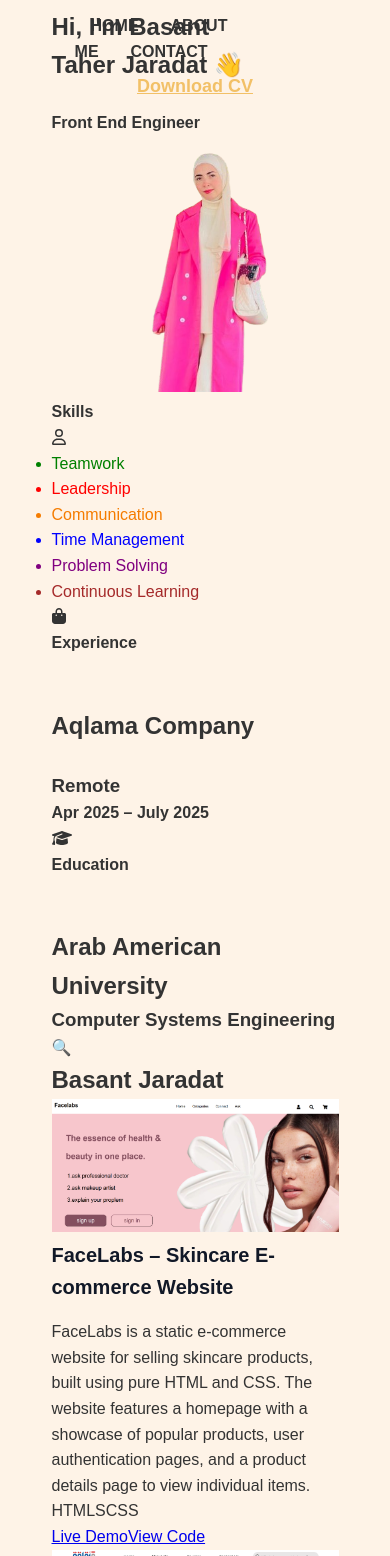
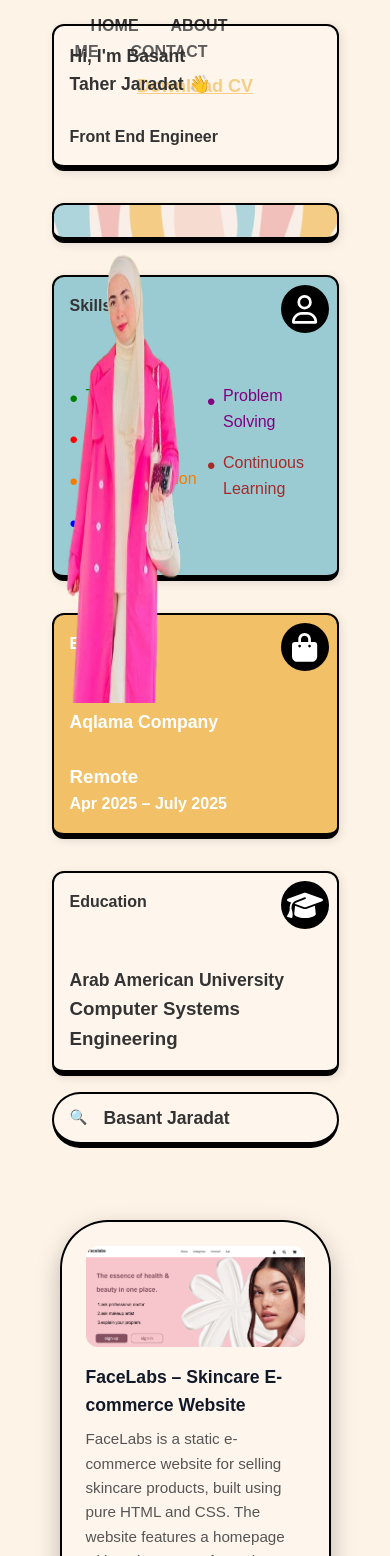
Before and after one commit to basantjaradat/Portfolio, a Next.js app: page / in a window 390 px wide. Shown: the part 112-1668 px from the top of the page. Built offline with nearby package versions, Linux system fonts and the light colour scheme.

Commit message:
Update home.css

```diff
--- a/src/styles/home.css
+++ b/src/styles/home.css
@@ -1,24 +1,281 @@
+* {
+    box-sizing: border-box;
+    margin: 0;
+    padding: 0;
+    font-family: 'Nunito', sans-serif;
+}
+
 body {
     background: #fef3e7;
     padding: 2rem;
     color: #333;
-    max-width: 90vw;
-    margin: 0 auto;
 }
 
-/* Profile container grid */
-.profile-container {
+.container {
+    display: flex;
+    flex-wrap: wrap;
+    gap: 1rem;
+    justify-content: center;
+}
+
+.hi-card {
+    background-color: rgba(255, 255, 255, 0.2);
+    border-radius: 12px;
+    box-shadow: 2px 2px 10px rgba(0, 0, 0, 0.1);
+    border: 2px solid black;
+    padding: 1.5rem;
+    width: 24rem;
+    height: 11.5rem;
+    border-bottom: 6px solid black;
+    text-align: left;
+    transition: transform 0.3s ease, box-shadow 0.3s ease;
+    margin-left: 1rem;
+}
+
+.hi-card:hover {
+    transform: translateY(-8px);
+    box-shadow: 4px 6px 20px rgba(0, 0, 0, 0.35);
+}
+
+.profile-card {
+    position: relative;
+    background-color: rgba(255, 255, 255, 0.2);
+    border-radius: 12px;
+    box-shadow: 2px 2px 10px rgba(0, 0, 0, 0.1);
+    border: 2px solid black;
+    border-bottom: 6px solid black;
+    padding: 1.5rem;
+    width: 29rem;
+    height: 32rem;
+    text-align: center;
+    transition: transform 0.3s ease, box-shadow 0.3s ease;
+    margin-left: 1.3rem;
+    z-index: 1;
+    background-image: url("/images/download.jpg");
+    background-size: cover;
+    background-position: center;
+    background-blend-mode: overlay;
+}
+
+.heart-icon {
+    position: absolute;
+    top: 0.5rem;
+    right: 0.5rem;
+    background-color: black;
+    color: #fff;
+    font-size: 1.8rem;
+    width: 3rem;
+    height: 3rem;
+    border-radius: 50%;
+    display: flex;
+    align-items: center;
+    justify-content: center;
+    cursor: pointer;
+    transition: color 0.3s ease;
+}
+
+.profile-card:hover {
+    transform: translateY(-8px);
+    box-shadow: 4px 6px 20px rgba(0, 0, 0, 0.35);
+}
+
+.profile-img {
+    width: 100%;
+    height: 30rem;
+    background-color: rgba(255, 255, 255, 0.0);
+    border-radius: 12px;
+    margin-bottom: 1rem;
+    position: absolute;
+    margin-top: 0.1rem;
+    margin-left: -14.2rem;
+    z-index: 0;
+}
+
+.skills-card {
+    position: relative;
+    background-color: #9ACBD2;
+    border-radius: 12px;
+    box-shadow: 2px 2px 10px rgba(0, 0, 0, 0.1);
+    border: 2px solid black;
+    border-bottom: 6px solid black;
+    padding: 1.5rem;
+    width: 24rem;
+    height: 15rem;
+    text-align: left;
+    transition: transform 0.3s ease, box-shadow 0.3s ease;
+    margin-left: 1.3rem;
+}
+
+.skills-card:hover {
+    transform: translateY(-5px);
+    box-shadow: 0 12px 28px rgba(0, 0, 0, 0.15);
+}
+
+.skills-header {
+    display: flex;
+    justify-content: space-between;
+    align-items: center;
+    margin-bottom: 1.5rem;
+}
+
+.skills-icon {
+    position: absolute;
+    top: 0.5rem;
+    right: 0.5rem;
+    background-color: black;
+    color: #fff;
+    font-size: 1.8rem;
+    width: 3rem;
+    height: 3rem;
+    border-radius: 50%;
+    display: flex;
+    align-items: center;
+    justify-content: center;
+    cursor: pointer;
+    transition: color 0.3s ease;
+}
+
+.skills-list {
+    list-style: none;
+    padding: 0;
+    margin: 0;
+    column-count: 2;
+    column-gap: 1.5rem;
+    font-size: 1rem;
+    margin-top: 4rem;
+}
+
+.skills-list li {
+    margin-bottom: 1rem;
+    position: relative;
+    padding-left: 1rem;
+}
+
+.skills-list li::before {
+    content: '•';
+    position: absolute;
+    left: 0;
+    font-size: 1.5rem;
+    top: -0.2rem;
+}
+
+.exp-card {
+    position: relative;
+    background-color: #F2C067;
+    border-radius: 12px;
+    box-shadow: 2px 2px 10px rgba(0, 0, 0, 0.1);
+    border: 2px solid black;
+    border-bottom: 6px solid black;
+    padding: 1.5rem;
+    width: 24rem;
+    height: 15rem;
+    text-align: left;
+    transition: transform 0.3s ease, box-shadow 0.3s ease;
+    margin-right: 31rem;
+    margin-top: -16.3rem;
+    margin-left: 1rem;
+    color: #fff;
+}
+
+.bag-icon {
+    position: absolute;
+    top: 0.5rem;
+    right: 0.5rem;
+    background-color: black;
+    color: #fff;
+    font-size: 1.8rem;
+    width: 3rem;
+    height: 3rem;
+    border-radius: 50%;
+    display: flex;
+    align-items: center;
+    justify-content: center;
+    cursor: pointer;
+    transition: color 0.3s ease;
+}
+
+.exp-card:hover {
+    transform: translateY(-8px);
+    box-shadow: 4px 6px 20px rgba(0, 0, 0, 0.35);
+}
+
+.ed-card {
+    position: relative;
+    background-color: rgba(255, 255, 255, 0.2);
+    border-radius: 12px;
+    box-shadow: 2px 2px 10px rgba(0, 0, 0, 0.1);
+    border: 2px solid black;
+    border-bottom: 6px solid black;
+    padding: 1.5rem;
+    width: 24rem;
+    height: 15rem;
+    text-align: left;
+    transition: transform 0.3s ease, box-shadow 0.3s ease;
+    margin-left: 2.5rem;
+    margin-top: -16rem;
+}
+
+.cap-icon {
+    position: absolute;
+    top: 0.5rem;
+    right: 0.5rem;
+    background-color: black;
+    color: #fff;
+    font-size: 1.8rem;
+    width: 3rem;
+    height: 3rem;
+    border-radius: 50%;
+    display: flex;
+    align-items: center;
+    justify-content: center;
+    cursor: pointer;
+    transition: color 0.3s ease;
+}
+
+.ed-card:hover {
+    transform: translateY(-8px);
+    box-shadow: 4px 6px 20px rgba(0, 0, 0, 0.35);
+}
+
+.search-box {
+    display: flex;
+    justify-content: space-between;
+    align-items: center;
+    margin-bottom: 2rem;
+    font-weight: bold;
+    background-color: rgba(255, 255, 255, 0.2);
+    border: 2px solid black;
+    border-bottom: 6px solid black;
+    border-radius: 3rem;
+    padding: 0.5rem 1rem;
+    max-width: 20rem;
+    height: 3.5rem;
+    margin-left: 37rem;
+    margin-top: 1rem;
+    margin-bottom: 4rem;
+}
+
+.search-box h1 {
+    border: none;
+    background: none;
+    margin-left: 1rem;
+    width: 100%;
+}
+
+.search-box input:focus {
+    outline: none;
+}
+
+.project-section {
     display: grid;
     grid-template-columns: repeat(auto-fit, minmax(15rem, 1fr));
     gap: 2rem;
     padding: 2rem;
-    margin-left: 4rem;
+    margin-left: 6rem;
     margin-bottom: 4rem;
 }
 
-/* About and Education/Experience sections */
-.about-section,
-.edu-exp-section {
+.project-card {
     background-color: rgba(255, 255, 255, 0.2);
     padding: 1.5rem;
     box-shadow: 0 10px 25px rgba(0, 0, 0, 0.25);
@@ -32,83 +289,78 @@ body {
     width: 35rem;
 }
 
-.about-section:hover,
-.edu-exp-section:hover {
+.project-card:hover {
     transform: translateY(-5px);
 }
 
-h2 {
-    font-size: 1.5rem;
+.project-image {
+    width: 100%;
+    height: 18rem;
+    object-fit: contain;
+    border-radius: 12px;
     margin-bottom: 1rem;
+}
+
+.project-title {
+    font-size: 1.25rem;
+    font-weight: bold;
+    margin-bottom: 0.5rem;
     color: #111827;
 }
 
-.about-text {
-    color: #4b5563;
-    margin-bottom: 2rem;
+.project-description {
+    font-size: 0.95rem;
+    color: #555;
+    margin-bottom: 1rem;
 }
 
-.skills-grid {
-    display: flex;
-    flex-wrap: wrap;
-    gap: 1rem;
-}
-
-.skills-box {
-    flex: 1 1 30%;
-    padding: 1rem;
-    border: 1px solid #e5e7eb;
-    border-radius: 12px;
-    background-color: rgba(255, 255, 255, 0.2);
-}
-
-.skills-box h3 {
-    font-size: 1rem;
-    margin-bottom: 0.5rem;
-}
-
-.tags {
+.tech-tags {
     display: flex;
     flex-wrap: wrap;
     gap: 0.5rem;
+    margin-bottom: 1.5rem;
 }
 
-.tag {
+.tech-tag {
     background-color: #f8deaf;
     color: #e98a00;
-    padding: 0.35rem 0.7rem;
     font-size: 0.75rem;
+    padding: 0.35rem 0.65rem;
     border-radius: 8px;
-    display: inline-block;
 }
 
-.language-levels {
-    margin-top: 1.5rem;
+.project-buttons {
     display: flex;
-    gap: 0.75rem;
+    gap: 1rem;
+    margin-top: auto;
 }
 
-.level {
-    color: #6b7280;
-    font-size: 0.75rem;
+.btn {
+    padding: 0.5rem 1.2rem;
+    border-radius: 8px;
+    font-weight: 500;
+    text-decoration: none;
+    text-align: center;
+    transition: all 0.3s ease;
 }
 
-.edu-block,
-.exp-block {
-    margin-bottom: 2rem;
+.btn.demo {
+    background: #f2c067;
+    color: #fff;
 }
 
-.degree,
-.company,
-.period {
-    color: #4b5563;
-    margin: 0.2rem 0;
+.btn.code {
+    border: 1px solid #f2c067;
+    color: #f2c067;
 }
 
-.responsibilities {
-    list-style-type: disc;
-    margin-left: 1.5rem;
-    color: #374151;
+.btn.demo:hover {
+    background: #f2c067;
+}
+
+.btn.code:hover {
+    background: #f2c067;
+    color: #fff;
 }
 
 /* ================= */
@@ -116,23 +368,46 @@ h2 {
 /* ================= */
 
 @media (max-width: 1200px) {
-    .profile-container {
-        margin-left: auto;
-        margin-right: auto;
-        padding: 1rem;
-        gap: 1.5rem;
+  .container {
+    justify-content: center;
+    gap: 1rem;
   }
 
-    .about-section,
-    .edu-exp-section {
+  .hi-card,
+  .skills-card,
+  .exp-card,
+  .ed-card,
+  .profile-card {
     width: 100%;
-        max-width: 100%;
-        padding: 1rem;
-        border-radius: 2rem;
+    max-width: 28rem;
+    margin-left: auto !important;
+    margin-right: auto !important;
+    height: auto !important;
+    margin-top: 1rem !important;
   }
 
-    .skills-box {
-        flex: 1 1 45%;
+  .exp-card,
+  .ed-card {
+    margin-top: 1rem !important;
+    margin-right: auto !important;
+    margin-left: auto !important;
+  }
+
+  .search-box {
+    max-width: 95vw;
+    margin-left: auto !important;
+    margin-top: 1rem;
+  }
+
+  .project-section {
+    margin-left: auto !important;
+    margin-right: auto !important;
+    padding: 1rem;
+  }
+
+  .project-card {
+    width: 100%;
+    max-width: 32rem;
   }
 }
 
@@ -140,49 +415,70 @@ h2 {
   body {
     padding: 1rem;
   }
+  .container {
+    flex-direction: column;
+    gap: 1rem;
+  }
 
-    .profile-container {
-        display: block;
-        margin-left: auto;
-        margin-right: auto;
+  .hi-card,
+  .skills-card,
+  .exp-card,
+  .ed-card,
+  .profile-card {
+    width: 100% !important;
+    max-width: 100% !important;
+    margin-left: auto !important;
+    margin-right: auto !important;
+    height: auto !important;
+  }
+
+  .search-box {
+    max-width: 100%;
+    margin-left: auto !important;
+    margin-right: auto !important;
+  }
+
+  .project-section {
+    grid-template-columns: 1fr !important;
+    margin-left: auto !important;
+    margin-right: auto !important;
     padding: 0.5rem;
   }
 
-    .about-section,
-    .edu-exp-section {
+  .project-card {
     width: 100%;
-        padding: 1rem;
-        border-radius: 1.5rem;
-        margin-bottom: 2rem;
+    max-width: 100%;
   }
 
-    .skills-box {
-        flex: 1 1 100%;
-        margin-bottom: 1rem;
-    }
-
-    .skills-grid {
-        flex-direction: column;
-        gap: 1rem;
+  .project-image {
+    height: auto;
   }
 }
 
 @media (max-width: 480px) {
-    h2 {
-        font-size: 1.25rem;
+  h1, .project-title {
+    font-size: 1.1rem;
+  }
+  .search-box {
+    font-size: 0.9rem;
   }
 
-    .about-text {
-        font-size: 0.9rem;
-        margin-bottom: 1.5rem;
+  .hi-card,
+  .skills-card,
+  .exp-card,
+  .ed-card,
+  .profile-card {
+    padding: 1rem !important;
   }
 
-    .tag {
+  .tag,
+  .tech-tag {
     font-size: 0.65rem;
     padding: 0.25rem 0.5rem;
   }
 
-    .level {
-        font-size: 0.65rem;
+  .btn {
+    font-size: 0.85rem;
+    padding: 0.4rem 1rem;
   }
 }
```
Lines whose indentation alone changed are shown as unchanged.
